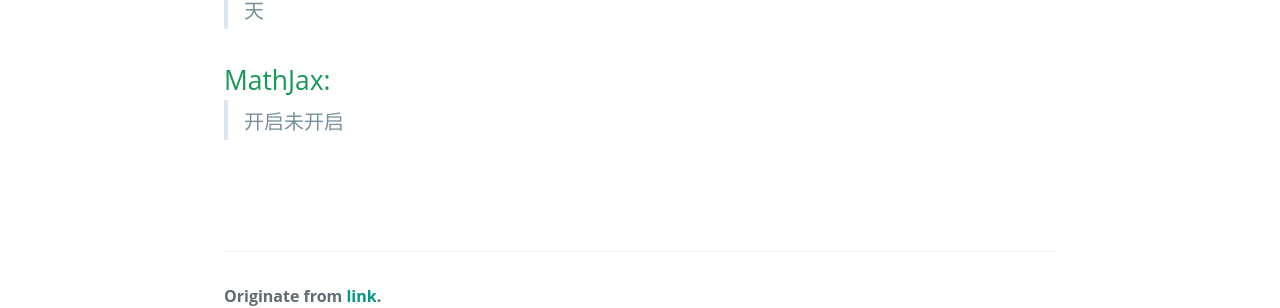
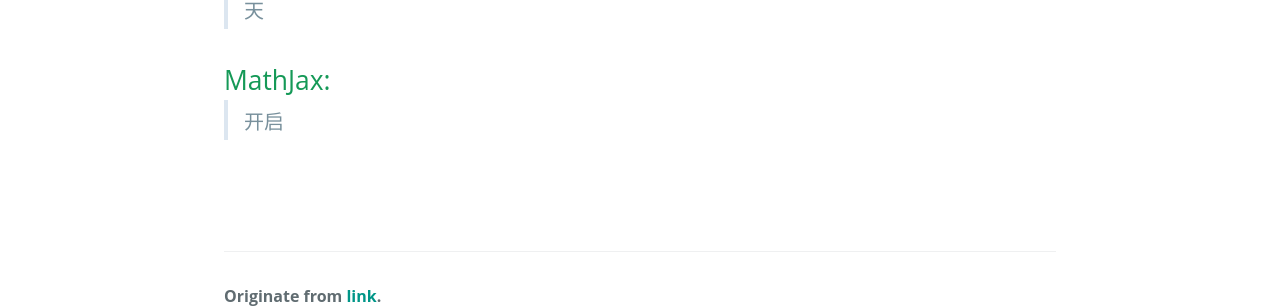
Before and after one commit to link9596/jekyll-theme-Hydrogen, a Jekyll site: the page built from adsh/index.html, in a window 1280 px wide and 900 px high, scrolled down 750 px. Shown: the part 496-804 px from the top of the window. Built offline with Jekyll 4.4.1, drawn with Linux system fonts in a browser that asks for light colours; some web fonts are replaced.

Commit message:
Update dash.html

```diff
--- a/_layouts/dash.html
+++ b/_layouts/dash.html
@@ -15,7 +15,7 @@
   <h2>网站描述:<blockquote><span style="color:#78909C;font-size:20px">{{ site.description }}</span></blockquote></h2>
   <h2>主题色:<blockquote><span style="color:#{{ site.theme_color }};font-size:50px">■</span></blockquote></h2>
   <h2>网站建立天数:<blockquote><span id="sitetime2" style="color:#78909C;font-size:20px"></span><span style="color:#78909C;font-size:20px">天</span></blockquote></h2>
-  <h2>MathJax:<blockquote><span style="color:#78909C;font-size:20px">{% if site.MathJax %}开启{% endif %}{% if site.MathJax != "true" %}未开启{% endif %}</span></blockquote></h2>
+  <h2>MathJax:<blockquote><span style="color:#78909C;font-size:20px">{% if site.MathJax %}开启{% endif %}{% if site.MathJax == "true" %}未开启{% endif %}</span></blockquote></h2>
   <br><span style="font-size:14px" id="cut"></span>
   <br><span style="font-size:14px" id="latest"></span>
     </div>
```
